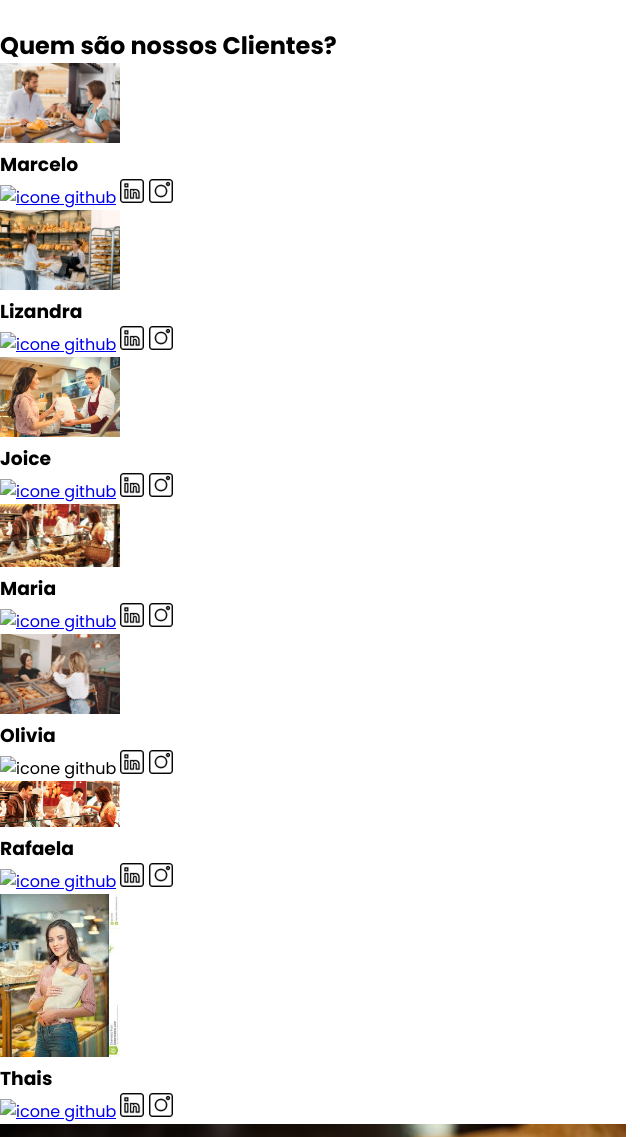
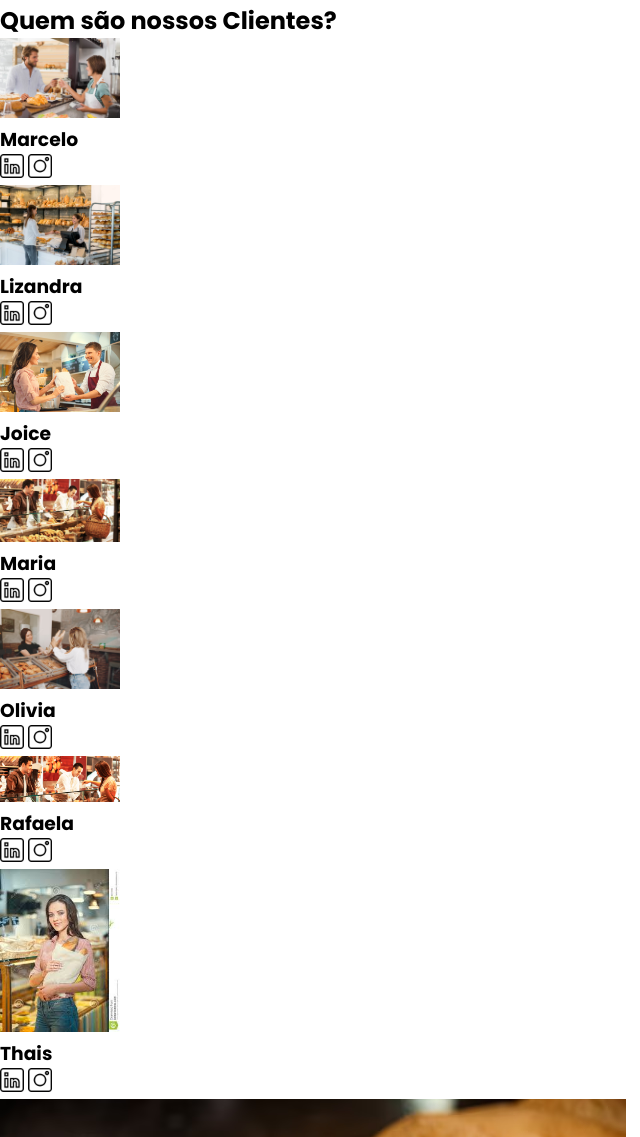
Before and after one commit to Cawani/site-turma-criativa, a plain HTML site: page index.html in a window 1280 px wide. Shown: the part 2295-3432 px from the top of the page, without its empty margins (0-640 px from the left). Drawn offline with Linux system fonts and the light colour scheme.

Commit message:
Add files via upload

```diff
--- a/index.html
+++ b/index.html
@@ -8,7 +8,7 @@
     <link rel="stylesheet" href="style.css">
     <link rel="preconnect" href="https://fonts.googleapis.com">
     <link rel="preconnect" href="https://fonts.gstatic.com" crossorigin>
-    <link href="https://fonts.googleapis.com/css2?family=Poppins:wght@400;700&display=swap" rel="stylesheet">">
+    <link href="https://fonts.googleapis.com/css2?family=Poppins:wght@400;700&display=swap" rel="stylesheet">
 </head>
 <body>
     <header class="cabecalho">
@@ -35,7 +35,6 @@
     <div class="cliente-div">
         <img class="cliente-imagem" src="foto do marcelo.jpg" alt="foto do marcelo">
         <h3 class="cliente-nome">Marcelo</h3>
-        <a href="https://github.com/marcelopaludetto"><img class="cliente-icone" src="github.png" alt="icone github"></a>
         <a href="https://linkedin.com/marcelopaludetto"><img class="cliente-icone" src="linkedin.png" alt="icone linkedin"></a>
         <a href="https://instagram.com/marcelopaludetto"><img class="cliente-icone" src="instagram.png" alt="icone instagram"></a>
     </div>
@@ -43,7 +42,6 @@
         <div class="cliente-div">
             <img class="cliente-imagem" src="foto da lizandra.jpg" alt="foto da lizandra">
             <h3 class="cliente-nome">Lizandra</h3>
-            <a href="https://github.com/LizandraDuarte40"><img class="cliente-icone" src="github.png" alt="icone github"></a>
             <a href="https://www.linkedin.com/in/lizandrarlm-duarte/"><img class="cliente-icone" src="linkedin.png" alt="icone linkedin"></a>
             <a href="https://www.instagram.com/lizandrarlm"><img class="cliente-icone" src="instagram.png" alt="icone instagram"></a>
         </div>
@@ -52,7 +50,6 @@
         <div class="cliente-div">
             <img class="cliente-imagem" src="foto da joice.jpg" alt="foto da joice">
             <h3 class="cliente-nome">Joice</h3>
-            <a href="https://github.com/JoiceAlura"><img class="cliente-icone" src="github.png" alt="icone github"></a>
             <a href="https://www.linkedin.com/in/joicebarbaresco/"><img class="cliente-icone" src="linkedin.png" alt="icone linkedin"></a>
             <a href="https://www.instagram.com/joicebarbaresco/"><img class="cliente-icone" src="instagram.png" alt="icone instagram"></a>
         </div>
@@ -60,7 +57,6 @@
         <div class="cliente-div">
             <img class="cliente-imagem" src="foto da maria.jpg" alt="foto da maria">
             <h3 class="cliente-nome">Maria</h3>
-            <a href="https://github.com/MagePSR"><img class="cliente-icone" src="github.png" alt="icone github"></a>
             <a href="https://www.linkedin.com/in/mariageovanna"><img class="cliente-icone" src="linkedin.png" alt="icone linkedin"></a>
             <a href="https://www.instagram.com/magpsr/"><img class="cliente-icone" src="instagram.png" alt="icone instagram"></a>
         </div>
@@ -68,7 +64,6 @@
         <div class="cliente-div">
             <img class="cliente-imagem" src="foto da olivia.jpg" alt="foto da olivia">
             <h3 class="cliente-nome">Olivia</h3>
-            <img class="cliente-icone" src="github.png" alt="icone github">
             <a href="https://www.linkedin.com/in/olivia/"><img class="cliente-icone" src="linkedin.png" alt="icone linkedin"></a>
             <a href="https://github.com/olivia12"><img class="cliente-icone" src="instagram.png" alt="icone instagram"></a>
         </div>
@@ -77,7 +72,6 @@
         <div class="cliente-div">
             <img class="cliente-imagem" src="foto  do rafa.png" alt="foto do rafa">
             <h3 class="cliente-nome">Rafaela</h3>
-            <a href="https://github.com/rafaelamunhoz12"><img class="cliente-icone" src="github.png" alt="icone github"></a>
             <a href="http://linkedin.com/in/rafaela-felix-munhoz-oliveira-02160a10a"><img class="cliente-icone" src="linkedin.png" alt="icone linkedin"></a>
             <a href="https://www.instagram.com/rafafmo/"><img class="cliente-icone" src="instagram.png" alt="icone instagram"></a>
         </div>
@@ -86,7 +80,6 @@
         <div class="cliente-div">
             <img class="cliente-imagem" src="foTO da THAIS.jpg" alt="foTO da THAIS">
             <h3 class="cliente-nome">Thais</h3>
-            <a href="https://github.com/Thaispianucci"><img class="cliente-icone" src="github.png" alt="icone github"></a>
             <a href="https://www.linkedin.com/in/thais-pianucci-benedicto-54a9a416/"><img class="cliente-icone" src="linkedin.png" alt="icone linkedin"></a>
             <a href="https://www.instagram.com/thaispianucci/"><img class="cliente-icone" src="instagram.png" alt="icone instagram"></a>
         </div>
```
